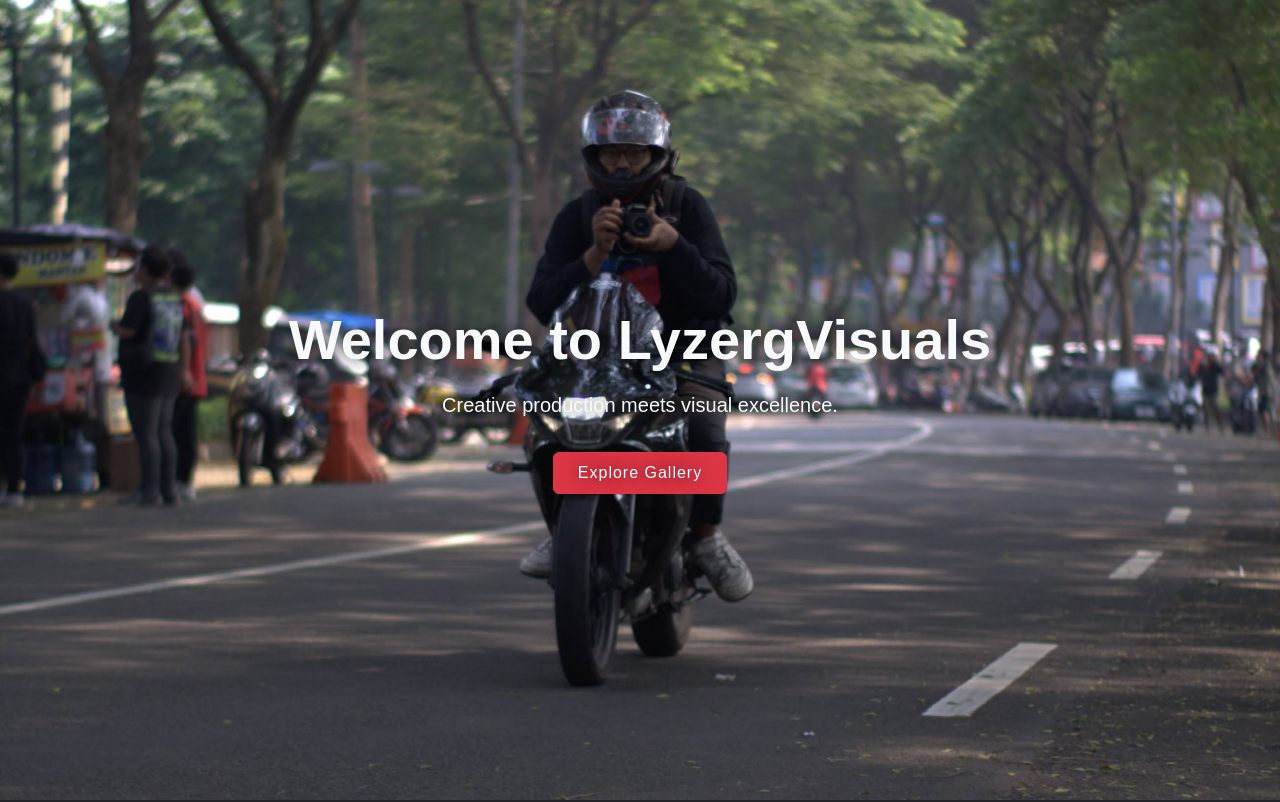
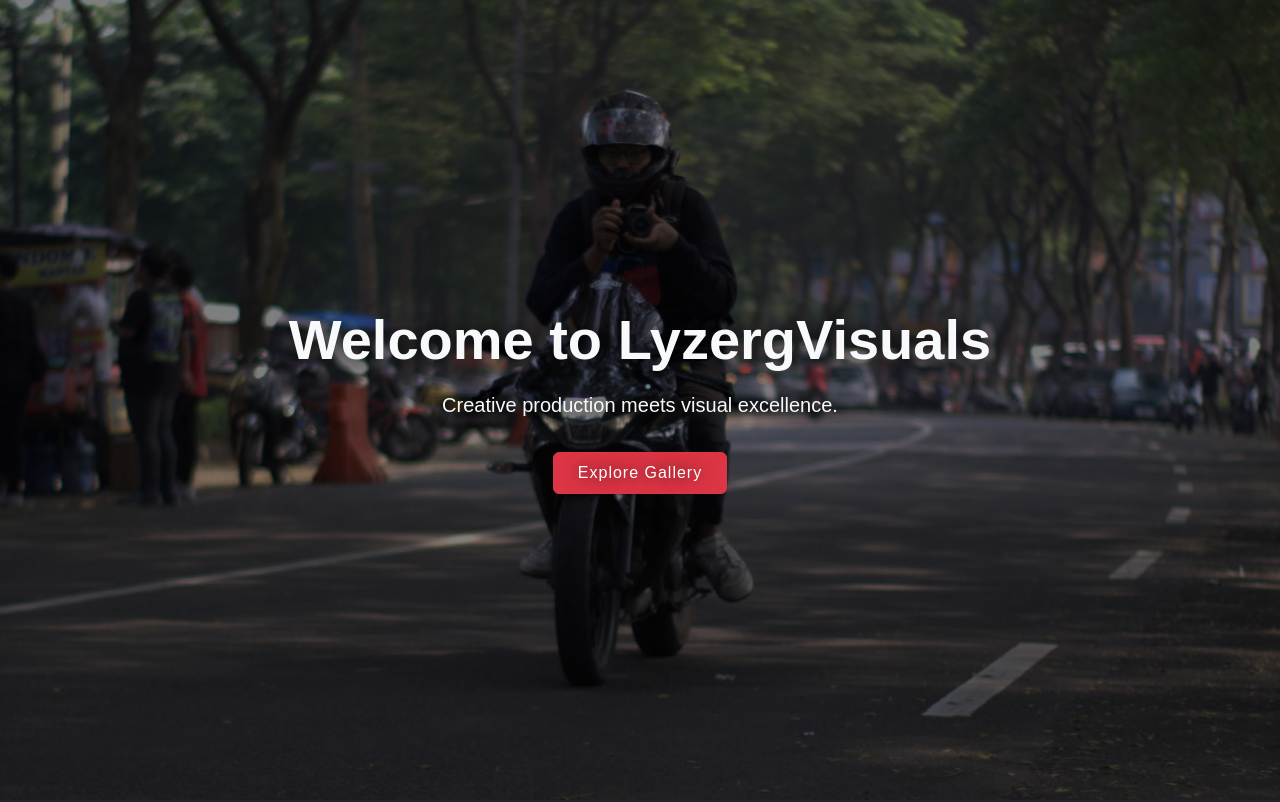
Before and after one commit to LyzergGama/Lyzergvisuals, a plain HTML site: page index.html in a window 1280 px wide. Shown: the top 802 px of the page. Drawn offline with nearby package versions, Linux system fonts and the light colour scheme.

Commit message:
Fixed hero

```diff
--- a/styles.css
+++ b/styles.css
@@ -92,14 +92,29 @@ body.page-loaded {
 
 /* Hero */
 #hero {
+  position: relative;
   background: url('./Assets/Hero.jpg') center/cover fixed;
   height: 100vh;
   text-shadow: 0 0 15px rgba(0,0,0,0.7);
 }
 
+#hero::before {
+  content: '';
+  position: absolute;
+  top: 0; left: 0; right: 0; bottom: 0;
+  background: rgba(0,0,0,0.5); /* bisa diatur opacity-nya */
+  z-index: 1;
+}
+
+#hero > * {
+  position: relative;
+  z-index: 2; /* biar konten muncul di atas overlay */
+}
+
 #hero .btn {
   letter-spacing: 1px;
 }
+
 
 /* Gallery */
 #gallery img {
```
